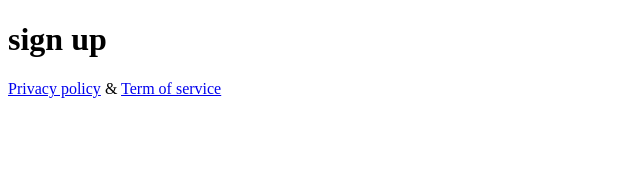
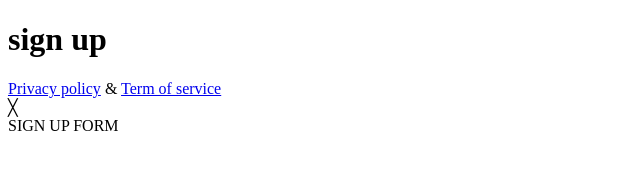
Before and after one commit to fOKSEN1/4-sign-up, a plain HTML site: page index.html in a window 1280 px wide. Shown: the whole page, without its empty margins (0-640 px from the left). Drawn offline with Linux system fonts and the light colour scheme.

Commit message:
initial -Structure

```diff
--- a/index.html
+++ b/index.html
@@ -10,6 +10,7 @@
 
 <body>
     <main>
+        <!-- left column-->
         <div>
             <h1>sign up</h1>
             <div>
@@ -18,8 +19,13 @@
                 <a href="#">Term of service</a>
             </div>
         </div>
+
+        <!-- right column-->
         <div>
-
+            <div>&#x2573</div>
+            <form>
+                SIGN UP FORM
+            </form>
         </div>
     </main>
 </body>
```
